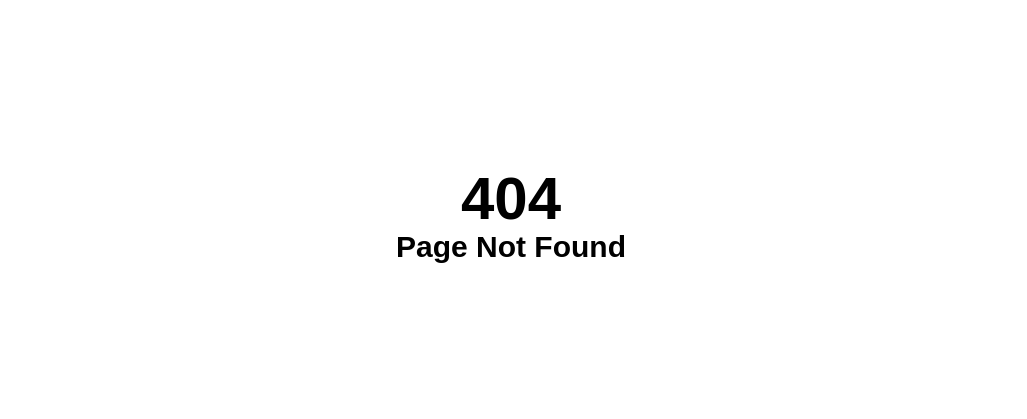
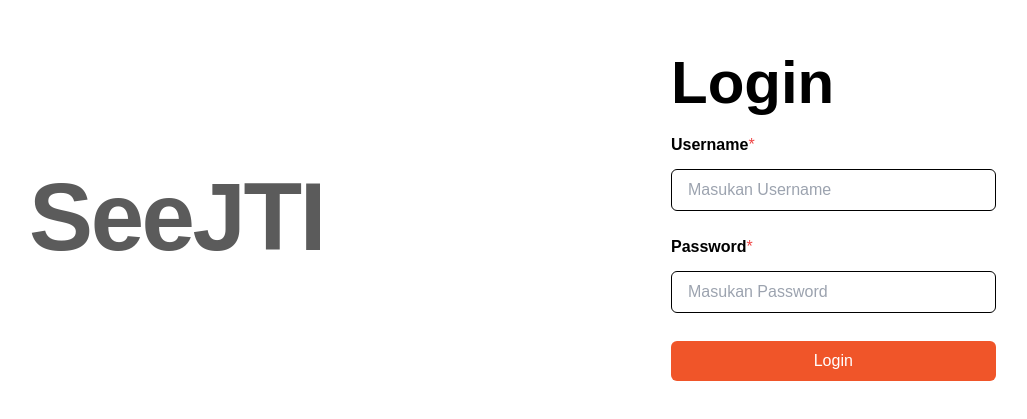
Before and after one commit to KnoyanMitsu/SeeJTI, a Vue app: page /loginadmin in a window 1280 px wide. Before the commit this address had no page. Shown: the part 183-602 px from the top of the page, without its empty margins (129-1156 px from the left). Built offline with nearby package versions, Linux system fonts and the light colour scheme.

Commit message:
admin middleware

```diff
--- a/src/router/index.js
+++ b/src/router/index.js
@@ -44,6 +44,19 @@ async function checkLogin(to, from, next) {
   }
 }
 
+async function checkAdmin(to, from, next) {
+  try {
+    const response = await axios.get('http://localhost:8000/checkAuth.php');
+    if (response.data === 'admin') {
+      next();
+    } else {
+      next({ name: 'home' });
+    }
+  } catch (error) {
+    next({ name: 'home' });
+  }
+}
+
 async function logout(to, from, next) {
   try {
     await axios.get('http://localhost:8000/logout.php');
@@ -69,10 +82,9 @@ const router = createRouter({
       component: DasboardView,
     },
     {
-      path: '/admin',
+      path: '/loginadmin',
       name: 'login',
       component: LoginAdminView,
-      beforeEnter: checkAuth,
     },
     {
       path: '/login',
@@ -114,23 +126,27 @@ const router = createRouter({
       path: '/admin/',
       name: 'dashboard',
       component: AdminLayoutView,
+      beforeEnter: checkAdmin,
       children: [
         {
           path: 'jadwal',
           name: 'adminjadwal',
           component: AdminScheduleView,
+          beforeEnter: checkAdmin,
           // beforeEnter: checkAuth,
         },
         {
           path: 'dashboard',
           name: 'admindash',
           component: AdminDashView,
+          beforeEnter: checkAdmin,
           // beforeEnter: checkAuth,
         },
         {
           path: 'ruang',
           name: 'adminroom',
           component: AdminRoomView,
+          beforeEnter: checkAdmin,
           // beforeEnter: checkAuth,
         },
       ]
--- a/src/views/LoginAdminView.vue
+++ b/src/views/LoginAdminView.vue
@@ -3,5 +3,106 @@
 </script>
 
 <template>
-    <Login />
+     <div class="relative justify-center items-center min-h-screen">
+    <div
+      class="fixed top-100 justify-center left-28 w-100 h-100 bg-gradient-to-r animate-move blur-3xl from-40% from-[#FEA127] via-[#F05529] via-10% to-[#244282] to-80% rounded-full"
+    ></div>
+
+    <div class="backdrop-blur-md h-full">
+      <div class="grid place-items-center h-screen">
+        <div class="grid grid-cols-2 gap-80">
+          <div class="flex items-center justify-center h-full">
+            <span
+              class="font-bold text-8xl inline-block tracking-tight text-[#5B5B5B]"
+              >SeeJTI <img class="h-20 inline-block" :src="JTI" alt=""
+            /></span>
+          </div>
+          <div class="col-span-1">
+            <h1 class="text-black text-6xl font-bold mb-5">Login</h1>
+            <div>
+              <form @submit.prevent="login">
+                <div class="mb-2">
+                  <p class="font-bold mb-3 inline-block">Username</p>
+                  <p class="text-red-500 inline-block">*</p>
+                  <input
+                    v-model="username"
+                    type="text"
+                    name="username"
+                    id="username"
+                    placeholder="Masukan Username"
+                    class="w-full px-4 py-2 mb-4 border rounded-md border-black focus:outline-none focus:ring-2 focus:ring-[#F05529]"
+                  />
+                </div>
+
+                <div class="mb-3">
+                  <p class="font-bold mb-3 inline-block">Password</p>
+                  <p class="text-red-500 inline-block">*</p>
+                  <input
+                    v-model="password"
+                    type="password"
+                    name="password"
+                    id="password"
+                    placeholder="Masukan Password"
+                    class="w-full px-4 py-2 mb-4 border rounded-md border-black focus:outline-none focus:ring-2 focus:ring-[#F05529]"
+                  />
+                </div>
+
+                <button
+                  type="submit"
+                  class="w-full px-4 py-2 text-white bg-[#F05529] rounded-md hover:bg-[#FEA127]"
+                >
+                  Login
+                </button>
+              </form>
+              <p>{{ pesan }}</p>
+            </div>
+          </div>
+        </div>
+      </div>
+    </div>
+  </div>
 </template>
+<script>
+import axios from '../api/api'
+import router from '../router'
+
+export default {
+  data() {
+    return {
+      username: '',
+      password: '',
+      pesan: '',
+    }
+  },
+  methods: {
+    async login() {
+      try {
+        const response = await axios.post(
+          'http://localhost:8000/login.php',
+          {
+            username: this.username,
+            password: this.password,
+          },
+          {
+            withCredentials: true,
+          },
+        )
+
+        if (response.data == 'berhasil') {
+          this.pesan = 'login berhasil'
+          router.push({ name: 'admindash' })
+        } else {
+          this.pesan = 'Login gagal : ' + response.data
+        }
+      } catch (error) {
+        if (error.response && error.response.data) {
+          this.pesan = 'Terjadi kesalahan saat login : ' + error.response.data
+        } else {
+          console.error('Error Details : ', error)
+          this.pesan = 'Terjadi kesalahan saat login'
+        }
+      }
+    },
+  },
+}
+</script>
```
